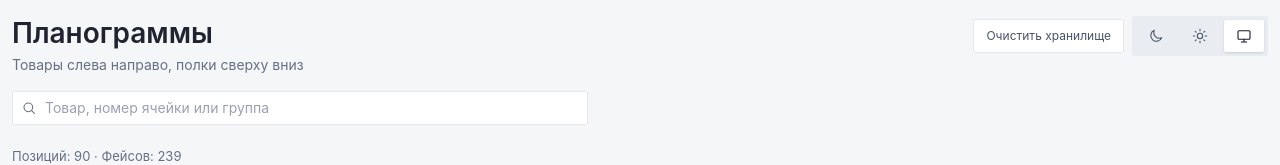
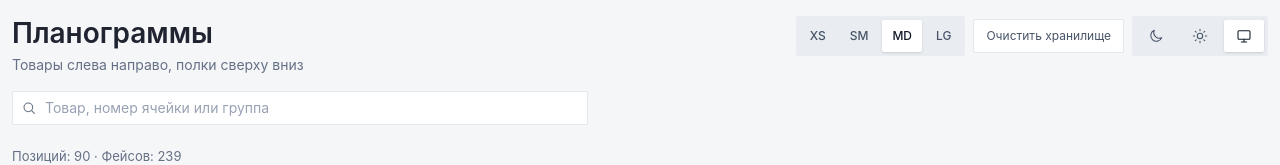
Before and after one commit to slapxxi/planograms, a React (Vite) app: page / in a window 1280 px wide. Shown: the top 165 px of the page. Built offline with nearby package versions, Linux system fonts and the light colour scheme.

Commit message:
size settings

```diff
--- a/src/App.tsx
+++ b/src/App.tsx
@@ -1,10 +1,12 @@
 import { useEffect, useState } from 'react'
+import CellSizeSwitcher from '~/components/CellSizeSwitcher'
 import CopyNotification from '~/components/CopyNotification'
 import HorizontalPlanogram from '~/components/HorizontalPlanogram'
 import SearchBar from '~/components/SearchBar'
 import ThemeSwitcher from '~/components/ThemeSwitcher'
 import { groups, numberProducts } from '~/data/planograms'
-import { STORAGE_KEYS } from '~/lib/constants'
+import type { CellSize } from '~/lib/constants'
+import { CELL_SIZES, DEFAULT_CELL_SIZE, STORAGE_KEYS } from '~/lib/constants'
 import type { GroupView } from '~/lib/planogram'
 import type { SearchResult } from '~/lib/search'
 import { searchProducts } from '~/lib/search'
@@ -37,6 +39,11 @@ function readSearchState(): SearchState {
   }
 }
 
+function readCellSize(): CellSize {
+  const saved = readStorage<string>(STORAGE_KEYS.cellSize, DEFAULT_CELL_SIZE)
+  return CELL_SIZES.find((size) => size === saved) ?? DEFAULT_CELL_SIZE
+}
+
 function readCollapsedGroups() {
   const saved = readStorage<string[]>(STORAGE_KEYS.collapsed, [])
   const ids = new Set(groups.map((group) => group.id))
@@ -57,6 +64,7 @@ function readViews() {
 
 let App = () => {
   const { theme, setTheme } = useTheme()
+  const [cellSize, setCellSize] = useState<CellSize>(readCellSize)
   const [search, setSearch] = useState<SearchState>(readSearchState)
   const [resultsVisible, setResultsVisible] = useState(false)
   const [hoveredNumber, setHoveredNumber] = useState<number | null>(null)
@@ -75,6 +83,11 @@ let App = () => {
     group.shelves.flatMap((shelf) => shelf.products),
   )
   const totalFaces = products.reduce((sum, product) => sum + product.faces, 0)
+
+  useEffect(() => {
+    if (cellSize === DEFAULT_CELL_SIZE) removeStorage(STORAGE_KEYS.cellSize)
+    else writeStorage(STORAGE_KEYS.cellSize, cellSize)
+  }, [cellSize])
 
   useEffect(() => {
     if (!search.query && search.selectedNumber === null)
@@ -138,6 +151,7 @@ let App = () => {
   }
 
   const handleClearStorage = () => {
+    setCellSize(DEFAULT_CELL_SIZE)
     setSearch({ query: '', selectedNumber: null })
     setResultsVisible(false)
     setHoveredNumber(null)
@@ -158,6 +172,7 @@ let App = () => {
             </p>
           </div>
           <div className="flex flex-wrap items-center gap-2">
+            <CellSizeSwitcher onChange={setCellSize} size={cellSize} />
             <button
               className="rounded-[2px] border border-(--border) bg-(--surface) px-3 py-2 text-xs text-(--control-text) transition-colors hover:bg-(--control-hover)"
               onClick={handleClearStorage}
@@ -186,6 +201,7 @@ let App = () => {
         </p>
 
         <HorizontalPlanogram
+          cellSize={cellSize}
           collapsedGroups={collapsedGroups}
           groups={groups}
           matchedNumbers={matchedNumbers}
--- /dev/null
+++ b/src/components/CellSizeSwitcher.tsx
@@ -0,0 +1,35 @@
+import type { CellSize } from '~/lib/constants'
+import { CELL_SIZES } from '~/lib/constants'
+
+type Props = {
+  size: CellSize
+  onChange: (size: CellSize) => void
+}
+
+let CellSizeSwitcher = (props: Props) => {
+  const { size, onChange } = props
+
+  return (
+    <div
+      aria-label="Размер ячеек"
+      className="inline-flex w-full gap-1 rounded-[2px] bg-(--control-bg) p-1 sm:w-auto"
+      role="group"
+    >
+      {CELL_SIZES.map((item) => (
+        <button
+          aria-label={`Размер ячеек: ${item.toUpperCase()}`}
+          aria-pressed={size === item}
+          className={`flex flex-1 items-center justify-center rounded-[2px] px-2.5 py-2 text-xs font-medium uppercase transition-colors sm:flex-none ${size === item ? 'bg-(--control-active-bg) text-(--control-active-text) shadow-sm' : 'text-(--control-text) hover:bg-(--control-hover)'}`}
+          key={item}
+          onClick={() => onChange(item)}
+          title={`Размер ячеек: ${item.toUpperCase()}`}
+          type="button"
+        >
+          {item}
+        </button>
+      ))}
+    </div>
+  )
+}
+
+export default CellSizeSwitcher
--- a/src/components/HorizontalPlanogram.tsx
+++ b/src/components/HorizontalPlanogram.tsx
@@ -4,9 +4,11 @@ import GroupHeading from '~/components/GroupHeading'
 import ShelfRow from '~/components/ShelfRow'
 import type { Group } from '~/data/planograms'
 import { groupStyle, numberProducts } from '~/data/planograms'
+import type { CellSize } from '~/lib/constants'
 import type { GroupView } from '~/lib/planogram'
 
 type Props = {
+  cellSize: CellSize
   groups: Group[]
   collapsedGroups: Set<string>
   matchedNumbers: Set<number>
@@ -19,6 +21,7 @@ type Props = {
 
 let HorizontalPlanogram = (props: Props) => {
   const {
+    cellSize,
     groups,
     collapsedGroups,
     matchedNumbers,
@@ -65,6 +68,7 @@ let HorizontalPlanogram = (props: Props) => {
                 ) : (
                   shelves.map((shelf, index) => (
                     <ShelfRow
+                      cellSize={cellSize}
                       disabled={draggingGroup === group.id}
                       key={index}
                       matchedNumbers={matchedNumbers}
--- a/src/components/ProductContent.tsx
+++ b/src/components/ProductContent.tsx
@@ -1,14 +1,23 @@
 import type { Product } from '~/data/planograms'
+import type { CellSize } from '~/lib/constants'
 import type { GroupView } from '~/lib/planogram'
 import { firstImage } from '~/lib/planogram'
 
 type Props = {
+  cellSize: CellSize
   product: Product
   view: GroupView
 }
 
+const imageMaxHeight: Record<CellSize, string> = {
+  xs: 'max-h-22',
+  sm: 'max-h-28',
+  md: 'max-h-35',
+  lg: 'max-h-42',
+}
+
 let ProductContent = (props: Props) => {
-  const { product, view } = props
+  const { cellSize, product, view } = props
   const image = firstImage(product)
 
   if (view === 'faces' && image) {
@@ -21,7 +30,7 @@ let ProductContent = (props: Props) => {
           >
             <img
               alt=""
-              className="max-w-full object-contain object-bottom max-h-35"
+              className={`max-w-full object-contain object-bottom ${imageMaxHeight[cellSize]}`}
               draggable={false}
               src={image.src}
             />
--- a/src/components/SearchBar.tsx
+++ b/src/components/SearchBar.tsx
@@ -11,8 +11,14 @@ type Props = {
 }
 
 let SearchBar = (props: Props) => {
-  const { query, onQueryChange, results, onSelect, onHoverChange, showResults } =
-    props
+  const {
+    query,
+    onQueryChange,
+    results,
+    onSelect,
+    onHoverChange,
+    showResults,
+  } = props
   const [focused, setFocused] = useState(false)
   const inputRef = useRef<HTMLInputElement>(null)
 
@@ -29,7 +35,10 @@ let SearchBar = (props: Props) => {
         inputRef.current?.focus()
       }
 
-      if (event.key === 'Escape' && document.activeElement === inputRef.current) {
+      if (
+        event.key === 'Escape' &&
+        document.activeElement === inputRef.current
+      ) {
         onQueryChange('')
         inputRef.current?.blur()
       }
--- a/src/data/productImages.ts
+++ b/src/data/productImages.ts
@@ -312,7 +312,8 @@ export const productImages: Record<ProductImageKey, ProductImage> = {
   kefirExponentaExpotonik500: {
     name: 'EXPONENTA Экспотоник 500мл бут',
     src:
-      import.meta.env.BASE_URL + 'products/kefir-exponenta-expotonik-500ml.webp',
+      import.meta.env.BASE_URL +
+      'products/kefir-exponenta-expotonik-500ml.webp',
     source: 'Фото пользователя',
   },
   kefirSlavyanskieTraditsii900: {
--- a/src/lib/constants.ts
+++ b/src/lib/constants.ts
@@ -1,9 +1,18 @@
-export const FACE_WIDTH = 68
 export const CELL_GAP = 2
 export const SHELF_PADDING_X = 2
+export const CELL_SIZES = ['xs', 'sm', 'md', 'lg'] as const
+export type CellSize = (typeof CELL_SIZES)[number]
+export const DEFAULT_CELL_SIZE: CellSize = 'md'
+export const FACE_WIDTH_BY_SIZE: Record<CellSize, number> = {
+  xs: 44,
+  sm: 56,
+  md: 68,
+  lg: 84,
+}
 export const DRAG_SCROLL_START = 'dragscroll-start'
 export const COPY_NOTIFICATION = 'copy-notification'
 export const STORAGE_KEYS = {
+  cellSize: 'planogram-cell-size',
   collapsed: 'planogram-collapsed',
   search: 'planogram-search',
   views: 'planogram-views',
--- a/src/lib/notifications.ts
+++ b/src/lib/notifications.ts
@@ -6,5 +6,7 @@ export type CopyNotice = {
 }
 
 export function notifyCopy(detail: CopyNotice) {
-  window.dispatchEvent(new CustomEvent<CopyNotice>(COPY_NOTIFICATION, { detail }))
+  window.dispatchEvent(
+    new CustomEvent<CopyNotice>(COPY_NOTIFICATION, { detail }),
+  )
 }
--- a/src/lib/planogram.ts
+++ b/src/lib/planogram.ts
@@ -1,11 +1,19 @@
 import type { NumberedShelf, Product } from '~/data/planograms'
 import { CM_PER_FACE, faceSpanToCm } from '~/data/planograms'
 import { productImages } from '~/data/productImages'
-import { CELL_GAP, FACE_WIDTH, SHELF_PADDING_X } from '~/lib/constants'
+import type { CellSize } from '~/lib/constants'
+import {
+  CELL_GAP,
+  DEFAULT_CELL_SIZE,
+  FACE_WIDTH_BY_SIZE,
+  SHELF_PADDING_X,
+} from '~/lib/constants'
 
 export type GroupView = 'cards' | 'faces'
 
-export const UNIT_WIDTH = (FACE_WIDTH + CELL_GAP) / CM_PER_FACE - CELL_GAP
+export function unitWidth(cellSize: CellSize = DEFAULT_CELL_SIZE) {
+  return (FACE_WIDTH_BY_SIZE[cellSize] + CELL_GAP) / CM_PER_FACE - CELL_GAP
+}
 
 export function firstImage(product: Product) {
   for (const key of product.images ?? []) {
@@ -26,19 +34,31 @@ export function shelfUnits(shelf: NumberedShelf) {
   )
 }
 
-export function cellWidth(product: Product) {
+export function cellWidth(
+  product: Product,
+  cellSize: CellSize = DEFAULT_CELL_SIZE,
+) {
   const units = productUnits(product)
-  return units * UNIT_WIDTH + (units - 1) * CELL_GAP
+  return units * unitWidth(cellSize) + (units - 1) * CELL_GAP
 }
 
-export function cellStyle(product: Product) {
-  return { flex: '0 0 auto', width: cellWidth(product) }
+export function cellStyle(
+  product: Product,
+  cellSize: CellSize = DEFAULT_CELL_SIZE,
+) {
+  return { flex: '0 0 auto', width: cellWidth(product, cellSize) }
 }
 
-export function shelfStyle(shelf: NumberedShelf) {
+export function shelfStyle(
+  shelf: NumberedShelf,
+  cellSize: CellSize = DEFAULT_CELL_SIZE,
+) {
   const units = shelfUnits(shelf)
   return {
-    width: units * UNIT_WIDTH + (units - 1) * CELL_GAP + SHELF_PADDING_X * 2,
+    width:
+      units * unitWidth(cellSize) +
+      (units - 1) * CELL_GAP +
+      SHELF_PADDING_X * 2,
     gap: CELL_GAP,
     paddingInline: SHELF_PADDING_X,
   }
--- a/src/lib/search.ts
+++ b/src/lib/search.ts
@@ -26,8 +26,8 @@ export function searchProducts(groups: Group[], query: string) {
           groupTitle: group.title,
         }))
         .filter((result) =>
-          [result.name, String(result.number), result.groupTitle].some((value) =>
-            normalize(value).includes(needle),
+          [result.name, String(result.number), result.groupTitle].some(
+            (value) => normalize(value).includes(needle),
           ),
         ),
     ),
```
Also changed, not shown: src/components/ShelfRow.tsx (+14 -5 lines), 1 other file (tests, documents, lock files or other folders).
